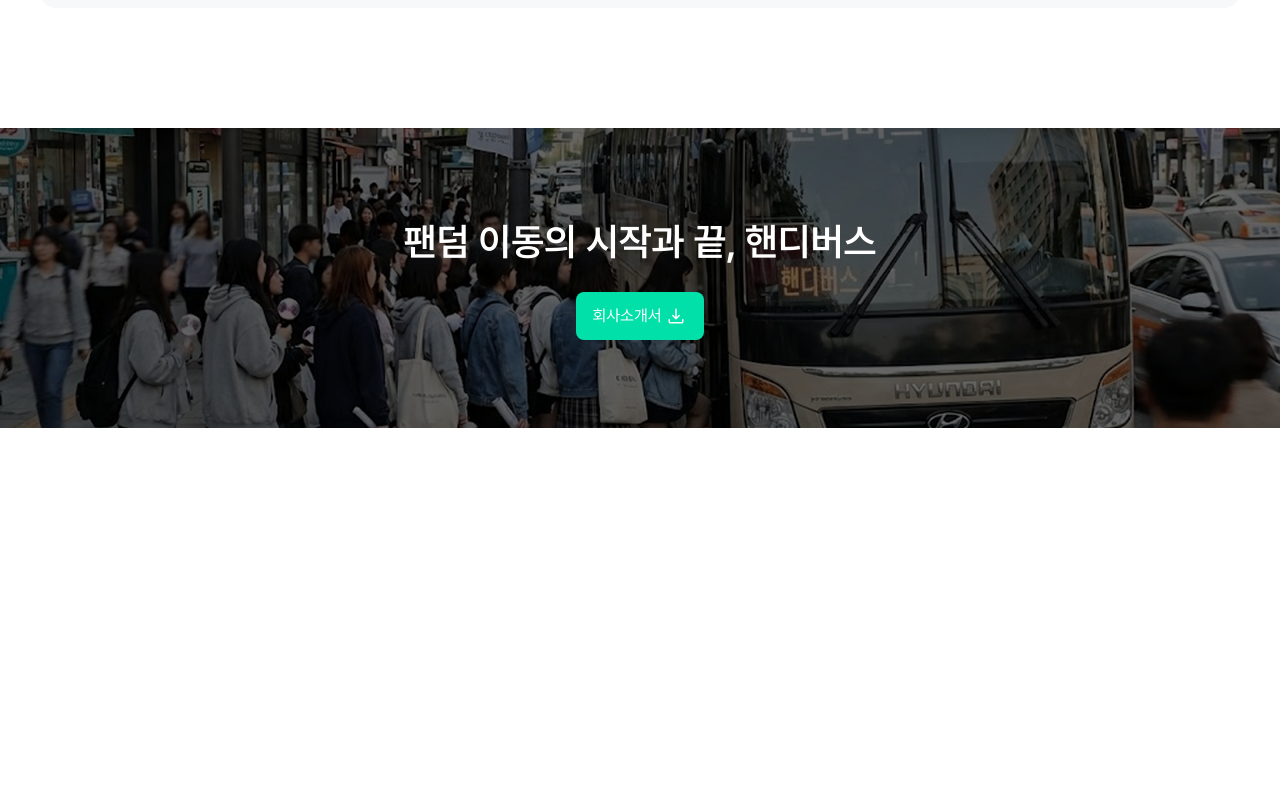
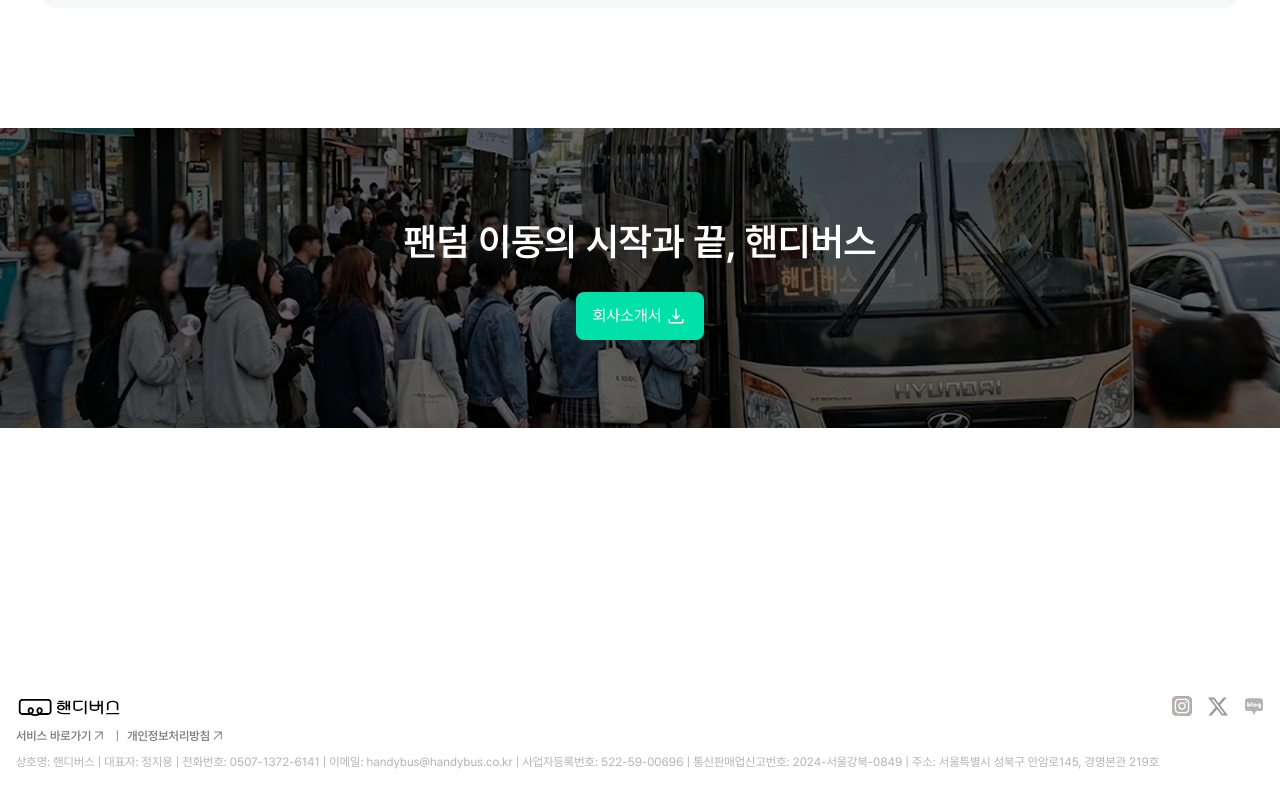
Before and after one commit to HandyBus/handybus-about, a Next.js app: page / in a window 1280 px wide. Shown: the part 3425-4225 px from the top of the page. Before the commit the page ends 3973 px from the top, so only its background shows below. Built offline with nearby package versions, Linux system fonts and the light colour scheme; no server answers.

Commit message:
feat: footer 적용

```diff
--- a/src/app/(home)/page.tsx
+++ b/src/app/(home)/page.tsx
@@ -25,6 +25,7 @@
 import { CSSProperties } from 'react';
 import './page.css';
 import { Metadata } from 'next';
+import Footer from '@/components/footer/Footer';
 
 export const metadata: Metadata = {
   title: '회사 소개',
@@ -188,8 +189,8 @@
             팬덤 문화의 새로운 경험을 설계합니다.
           </h2>
           <p className="text-16 font-500 leading-[140%] text-basic-grey-700">
-            핸디버스는 단순한 &apos;이동 수단&apos;을 넘어, 팬덤 문화 전반을 아우르는
-            &apos;경험 플랫폼&apos;으로 진화하고 있습니다.
+            핸디버스는 단순한 &apos;이동 수단&apos;을 넘어, 팬덤 문화 전반을
+            아우르는 &apos;경험 플랫폼&apos;으로 진화하고 있습니다.
           </p>
           <p className="text-16 font-500 leading-[140%] text-basic-grey-700">
             콘서트 전문 셔틀 서비스로 시작하여, 팬들이 행사 장소로 이동하며
@@ -367,6 +368,8 @@
           </div>
         </section>
       </section>
+
+      <Footer />
     </section>
   );
 };
--- a/src/app/culture/page.tsx
+++ b/src/app/culture/page.tsx
@@ -9,6 +9,7 @@
 import Culture3ImageSmall from './images/2x-culture-card-small3.png';
 import Culture4ImageSmall from './images/2x-culture-card-small4.png';
 import { Metadata } from 'next';
+import Footer from '@/components/footer/Footer';
 
 export const metadata: Metadata = {
   title: '팀 문화',
@@ -54,8 +55,8 @@
         </h2>
         <p className="break-keep text-20 font-500 leading-[140%] text-basic-grey-700">
           핸디버스는 셔틀을 필요로 하는 개개인의 목소리에서 시작되었습니다.
-          &quot;팬덤이 좋아할 것인가?&quot;를 가장 먼저 고민하며 팬들이 원하는 미래를 함께
-          만들어갑니다.
+          &quot;팬덤이 좋아할 것인가?&quot;를 가장 먼저 고민하며 팬들이 원하는
+          미래를 함께 만들어갑니다.
         </p>
       </section>
 
@@ -135,6 +136,8 @@
           </div>
         </section>
       </section>
+
+      <Footer />
     </section>
   );
 };
--- a/src/app/jobs/[postingId]/page.tsx
+++ b/src/app/jobs/[postingId]/page.tsx
@@ -4,6 +4,7 @@
 import { getJobPostings } from '@/app/services/recruitment.service';
 import { CAREER_TYPE_LABEL, JOB_CATEGORY_LABEL } from '@/app/jobs/jobs.const';
 import JobDescription from './JobDescription';
+import Footer from '@/components/footer/Footer';
 
 interface Props {
   params: { postingId: string };
@@ -73,6 +74,8 @@
         </section>
       </section>
 
+      <Footer />
+
       <div className="container-padding fixed bottom-0 left-0 right-0 z-10 bg-basic-white pb-20 desktop:hidden">
         <Link
           href={`/jobs/${job.id}/write`}
--- a/src/app/jobs/page.tsx
+++ b/src/app/jobs/page.tsx
@@ -5,6 +5,7 @@
 import { getJobPostings } from '../services/recruitment.service';
 import { getDDay, formatDate } from './jobs.utils';
 import { JOB_CATEGORY_LABEL, CAREER_TYPE_LABEL } from './jobs.const';
+import Footer from '@/components/footer/Footer';
 
 export const metadata: Metadata = {
   title: '채용 공고',
@@ -89,6 +90,8 @@
           </button>
         </section>
       </section>
+
+      <Footer />
     </section>
   );
 };
```
